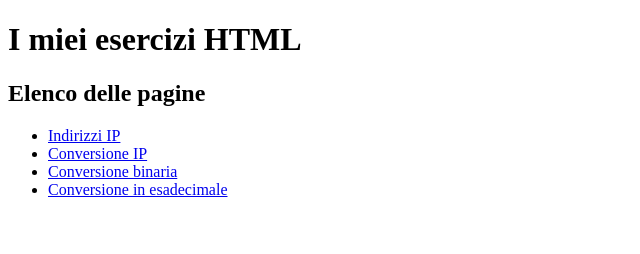
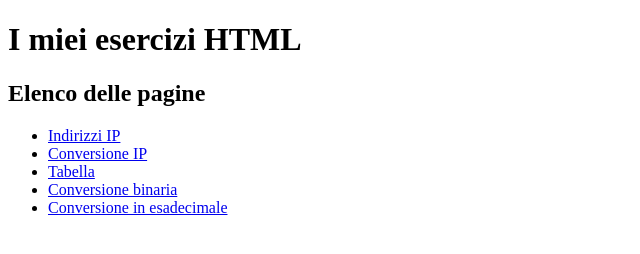
Before and after one commit to Andr3dalma/Esercizi, a plain HTML site: page index.html in a window 1280 px wide. Shown: the whole page, without its empty margins (0-640 px from the left). Drawn offline with Linux system fonts and the light colour scheme.

Commit message:
Update index.html

```diff
--- a/index.html
+++ b/index.html
@@ -12,6 +12,7 @@
     <ul>
         <li><a href="indirizzi.html">Indirizzi IP</a></li>
         <li><a href="ip.html">Conversione IP</a></li>
+         <li><a href="tabela.html">Tabella </a></li>
         <li><a href="conversione.html">Conversione binaria</a></li>
           <li><a href="conversioneinesadecimale.html">Conversione in esadecimale</a></li>
     </ul>
```
